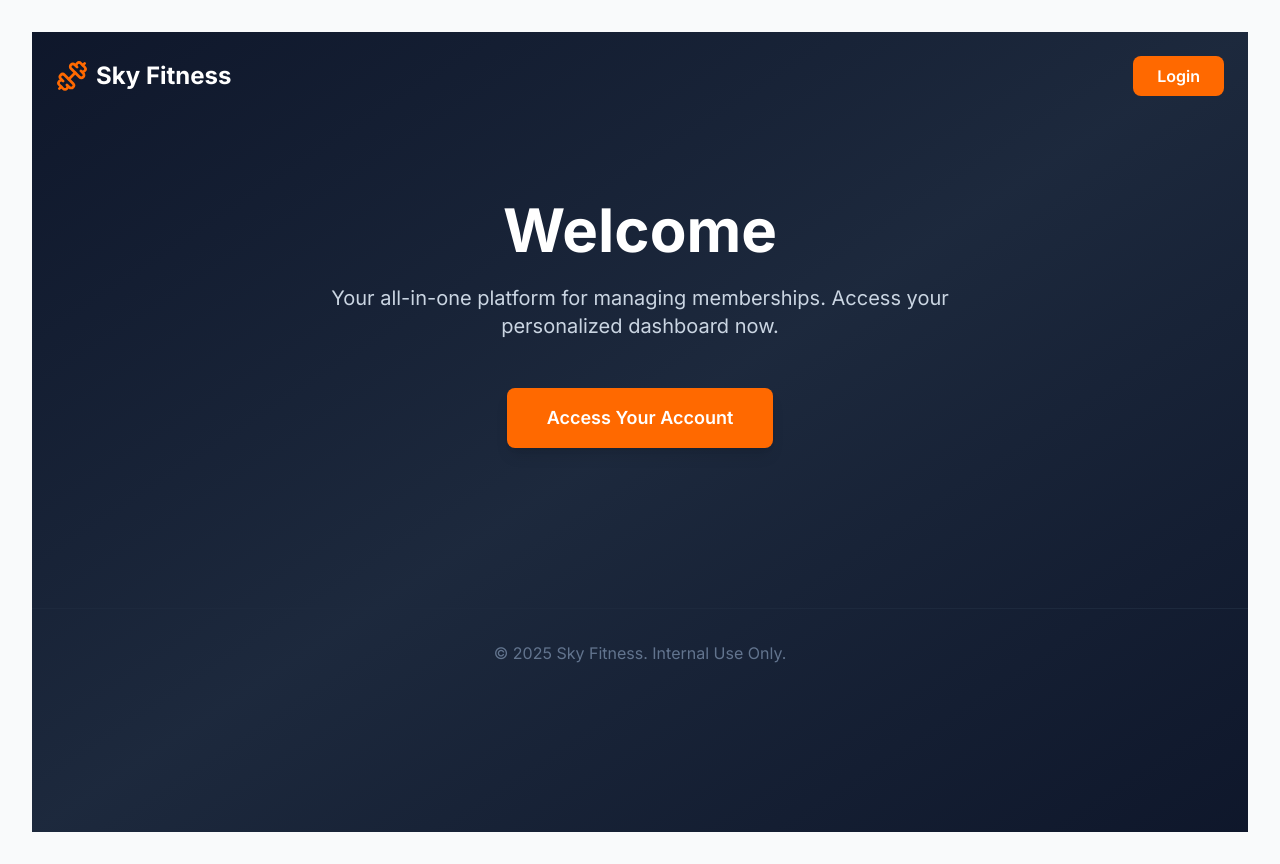
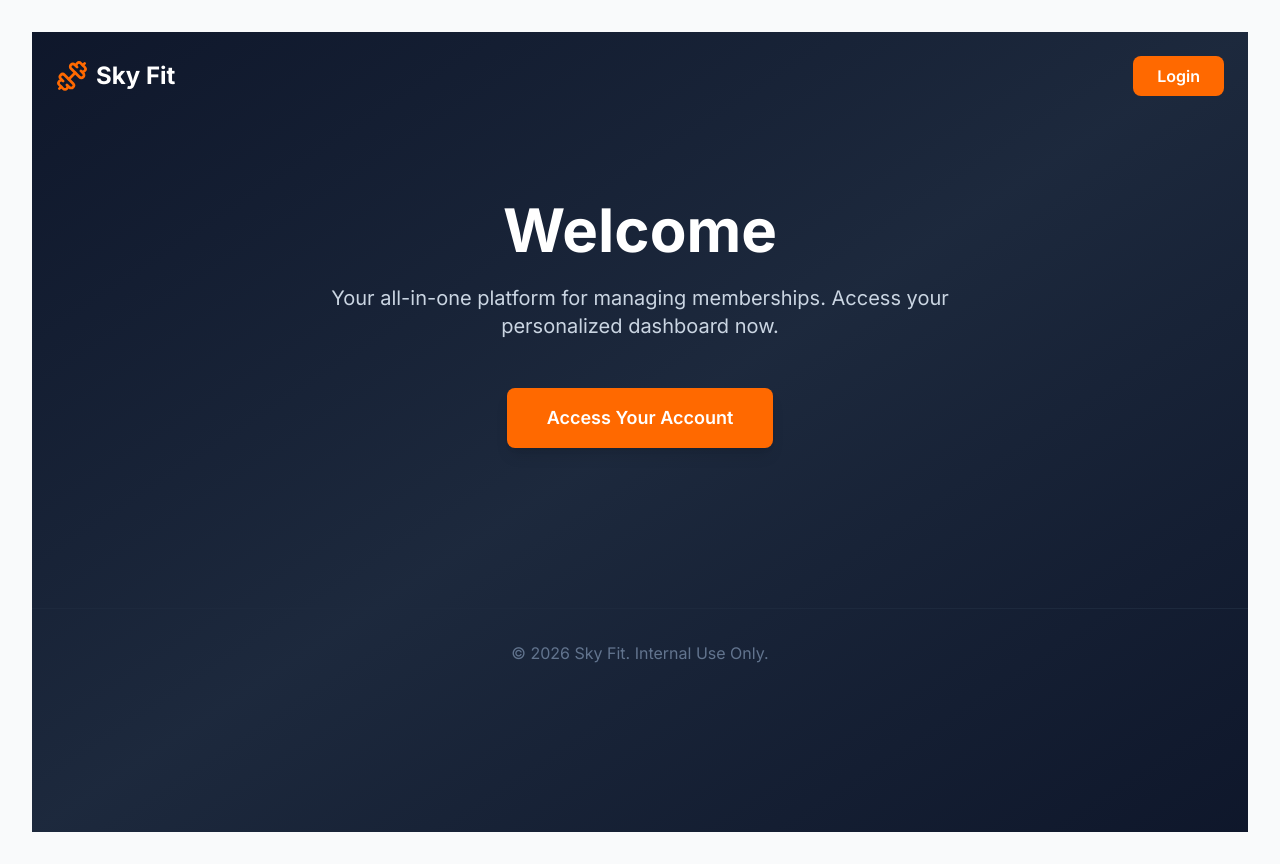
Before and after one commit to MihajloZivkovic1/gym-pro, a Next.js app: page / in a window 1280 px wide. Built offline with nearby package versions, Linux system fonts and the light colour scheme; no server answers.

Commit message:
new year

```diff
--- a/src/app/page.tsx
+++ b/src/app/page.tsx
@@ -40,7 +40,7 @@ export default function GymLandingPage() {
         <div className="flex items-center justify-between">
           <div className="flex items-center gap-2">
             <Dumbbell className="w-8 h-8 text-orange-500" />
-            <span className="text-2xl font-bold text-white">Sky Fitness</span>
+            <span className="text-2xl font-bold text-white">Sky Fit</span>
           </div>
           <button
             onClick={handleLogin}
@@ -78,7 +78,7 @@ export default function GymLandingPage() {
       {/* Footer */}
       <footer className="container mx-auto px-6 py-8 mt-20 border-t border-slate-800">
         <div className="text-center text-slate-500">
-          <p>&copy; 2025 Sky Fitness. Internal Use Only.</p>
+          <p>&copy; 2026 Sky Fit. Internal Use Only.</p>
         </div>
       </footer>
     </div>
```
